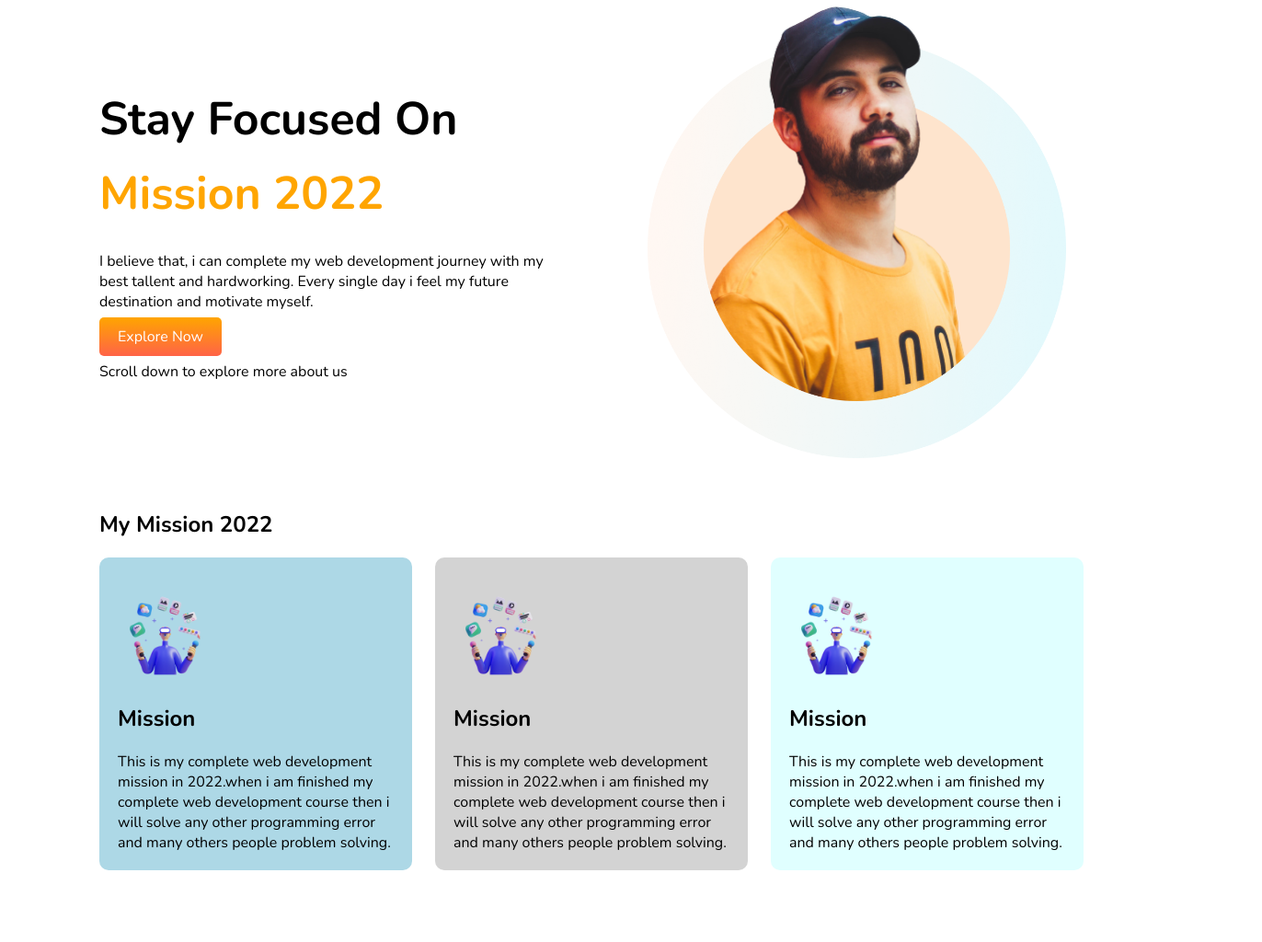
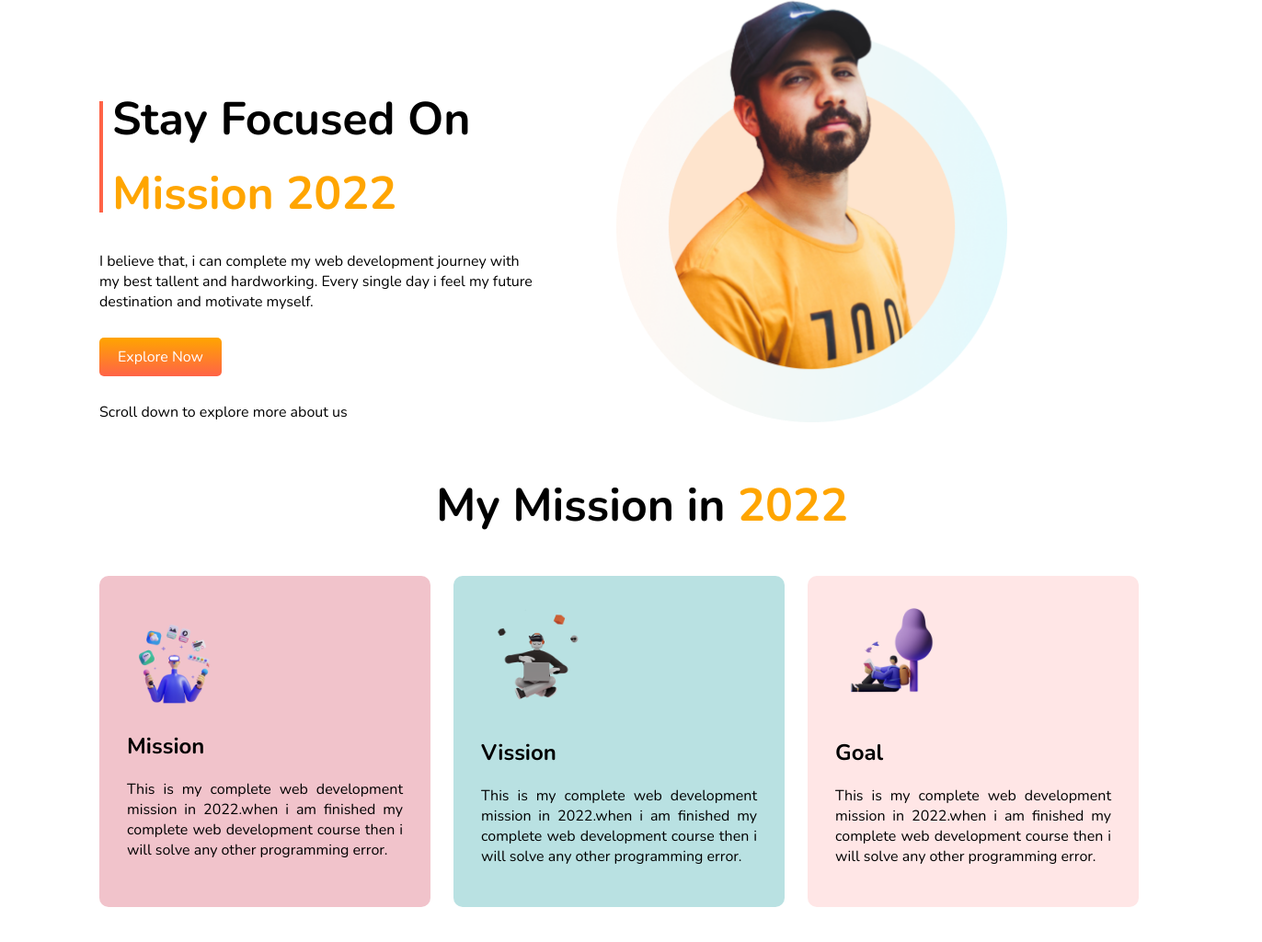
Before and after one commit to laizuakram1/first-assignment-repo, a plain HTML site: page index.html in a window 1280 px wide. Shown: the part 90-1114 px from the top of the page at 92% size, 1372 px wide, since content can reach past the window. Before the commit the page ends 1086 px from the top, so only its background shows below. Drawn offline with nearby package versions, Linux system fonts and the light colour scheme.

Commit message:
second section complete

```diff
--- a/index.css
+++ b/index.css
@@ -5,11 +5,14 @@ body{
     font-family: 'Nunito', sans-serif;
 
 }
+.container{
+    margin-left:100px;
+    margin-right:100px;
+    width:1180px;
+}
 section{
     margin-bottom:50px;
-    margin-left:100px;
-    margin-right:100px;
-    width:100%;
+
 
 }
 .orange-color{
@@ -21,18 +24,15 @@ section{
     background-image: linear-gradient(orange,tomato);
     text-decoration:none;
     color:white;font-size:16px;
-
 }
 
-#stay-focused{
-    margin-top:0px;
 
-}
 .d-flex{
     display:flex;
 }
 .stay-focused-left{
     width:40%;
+    height:100px;
     margin-top:150px;
 }
 
@@ -44,28 +44,44 @@ section{
     margin-left:90px;
 
 }
+.stay-focused-title{
+    border-left:2px solid tomato;
+    border-width: 4px;
+    padding-left:10px;
+}
+
 .stay-focused-title h1 {
     font-size: 50px;
     line-height: 40px;
+
+}
+scroll-text{
+    .margin-top:10px;
+}
+#my-mission h1{
+    font-size:50px;
+    font-weight:700;
+    text-align:center;
 }
 .mission-single-box{
     width:300px;
     height:300px;;
-    background:lightblue;
+    background:rgb(241, 195, 203);
     border-radius: 10px;
-    padding:20px;
+    padding:30px;
     margin-right:25px;
+    text-align: justify;
 
+}
+
+.mission-single-box:nth-child(2){
+
+    background-color:rgb(185, 225, 226);
+}
+.mission-single-box:last-child{
+    margin-right:0px;
+    background-color:	#ffe6e6;
 }
 .mission-single-box img{
     width:40%;
 }
-
-.mission-single-box:last-child{
-    margin-right:0px;
-    background-color:lightcyan;
-}
-.mission-single-box:nth-child(2){
-
-    background-color:lightgray;
-}
--- a/index.html
+++ b/index.html
@@ -8,6 +8,7 @@
     <link rel="stylesheet" href="index.css">
 </head>
 <body>
+    <div class="container">
         <section id="stay-focused" class="d-flex">
             <div class="stay-focused-left">
                 <div class="stay-focused-title">
@@ -15,8 +16,8 @@
                     <h1 class="orange-color">Mission 2022</h1>
                 </div>
                 <div class="stay-focused-descrip">
-                <p>I believe that, i can complete my web development journey with my best tallent and hardworking. Every single day i feel my future destination and motivate myself.</p>
-                <a class="link-button" href="#">Explore Now</a><br>
+                    <p>I believe that, i can complete my web development journey with my best tallent and hardworking. Every single day i feel my future destination and motivate myself.</p><br>
+                    <a class="link-button" href="#">Explore Now</a><br><br>
                     <p>Scroll down to explore more about us</p>
                 </div>
             </div>
@@ -27,26 +28,27 @@
         </section>
 
         <section id="my-mission">
-        <h1>My Mission <span>2022</span></h1>
+            <h1>My Mission in <span class="orange-color">2022</span></h1>
             <div class="d-flex">
                 <div class="mission-single-box">
                     <img src="images/illustrators/illustrator-1.png" alt="box-image">
-                <h1>Mission</h1>
-                <p>This is my complete web development mission in 2022.when i am finished my complete web development course then i will solve any other programming error and many others people problem solving. </p>
+                    <h2>Mission</h2>
+                    <p>This is my complete web development mission in 2022.when i am finished my complete web development course then i will solve any other programming error. </p>
                 </div>
 
                 <div class="mission-single-box">
-                <img src="images/illustrators/illustrator-1.png" alt="box-image">
-                <h1>Mission</h1>
-                <p>This is my complete web development mission in 2022.when i am finished my complete web development course then i will solve any other programming error and many others people problem solving. </p>
+                    <img src="images/illustrators/illustrator-2.png" alt="box-image">
+                    <h2>Vission</h2>
+                    <p>This is my complete web development mission in 2022.when i am finished my complete web development course then i will solve any other programming error. </p>
                 </div>
 
                 <div class="mission-single-box">
-                <img src="images/illustrators/illustrator-1.png" alt="box-image">
-                <h1>Mission</h1>
-                <p>This is my complete web development mission in 2022.when i am finished my complete web development course then i will solve any other programming error and many others people problem solving. </p>
+                    <img src="images/illustrators/illustrator-3.png" alt="box-image">
+                    <h2>Goal</h2>
+                    <p>This is my complete web development mission in 2022.when i am finished my complete web development course then i will solve any other programming error. </p>
                 </div>
             </div>
         </section>
+    </div>
 </body>
 </html>
```
Lines whose indentation alone changed are shown as unchanged.
